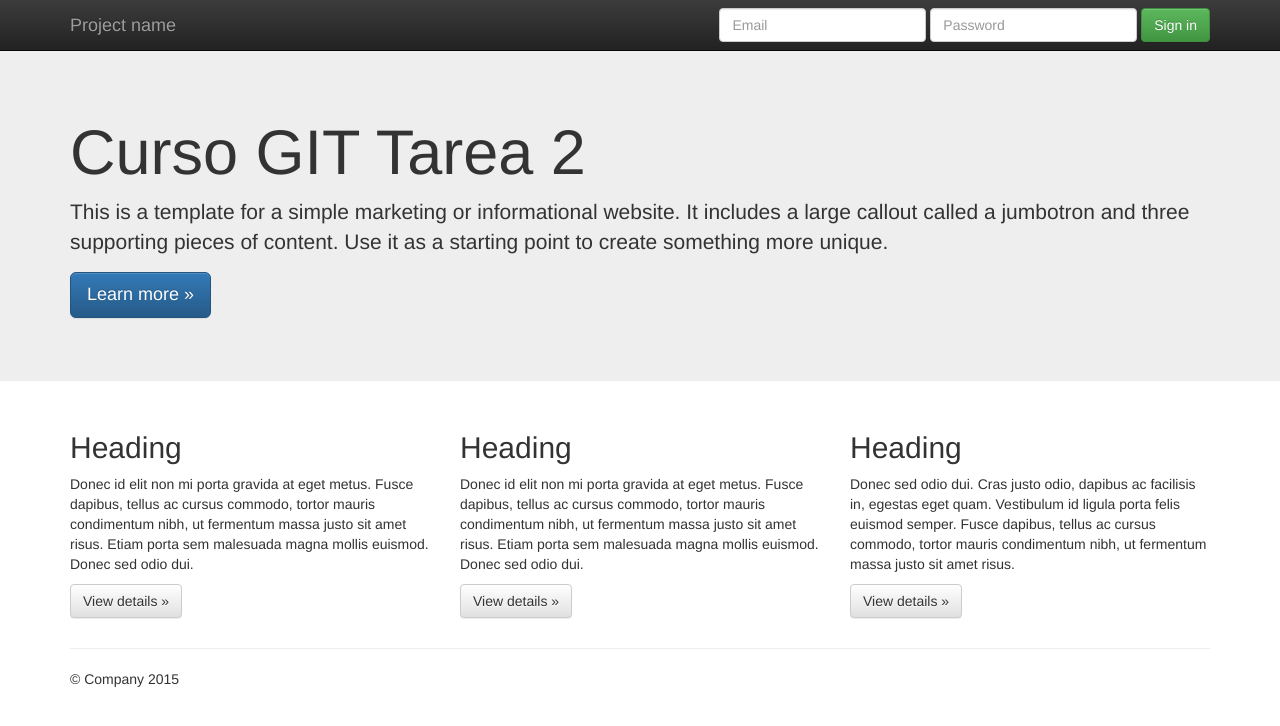
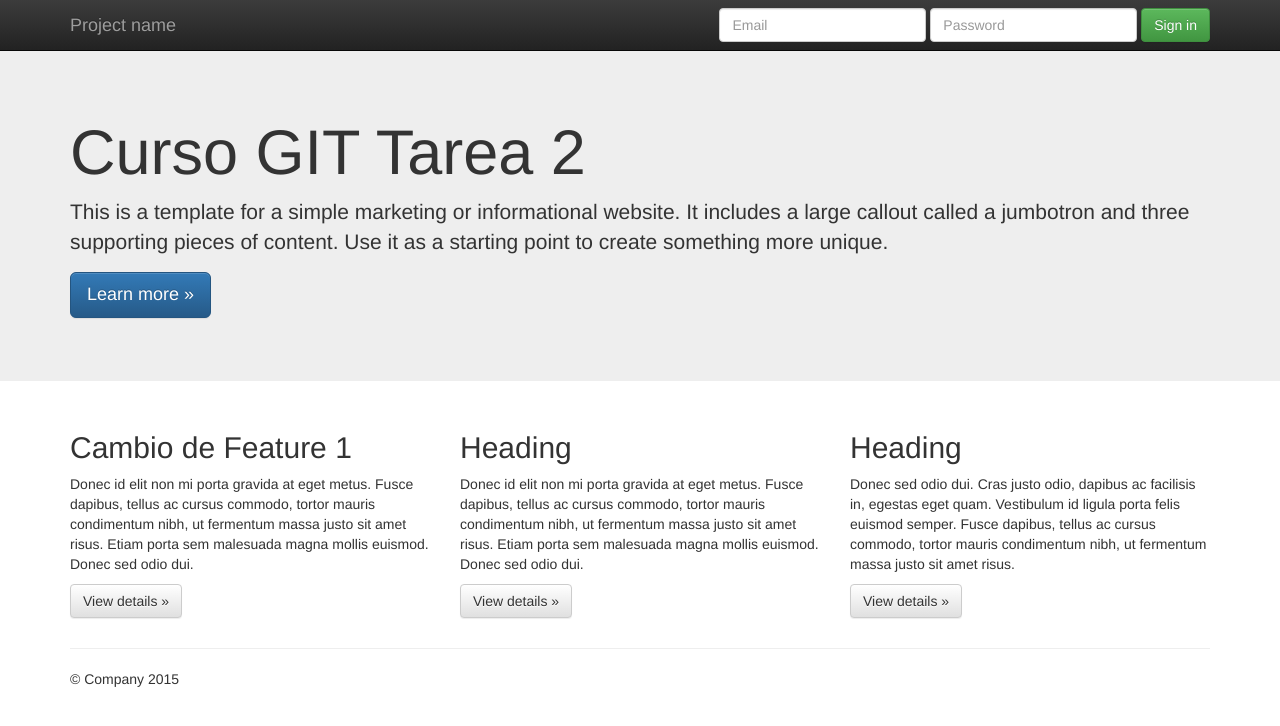
Before and after one commit to awkanes/Trabajo2_Pablo_Cabrera, a plain HTML site: page index.html in a window 1280 px wide. Drawn offline with nearby package versions, Linux system fonts and the light colour scheme.

Commit message:
Se modifica archivo index.html

```diff
--- a/index.html
+++ b/index.html
@@ -65,7 +65,7 @@
       <!-- Example row of columns -->
       <div class="row">
         <div class="col-md-4">
-          <h2>Heading</h2>
+          <h2>Cambio de Feature 1</h2>
           <p>Donec id elit non mi porta gravida at eget metus. Fusce dapibus, tellus ac cursus commodo, tortor mauris condimentum nibh, ut fermentum massa justo sit amet risus. Etiam porta sem malesuada magna mollis euismod. Donec sed odio dui. </p>
           <p><a class="btn btn-default" href="#" role="button">View details &raquo;</a></p>
         </div>
```
